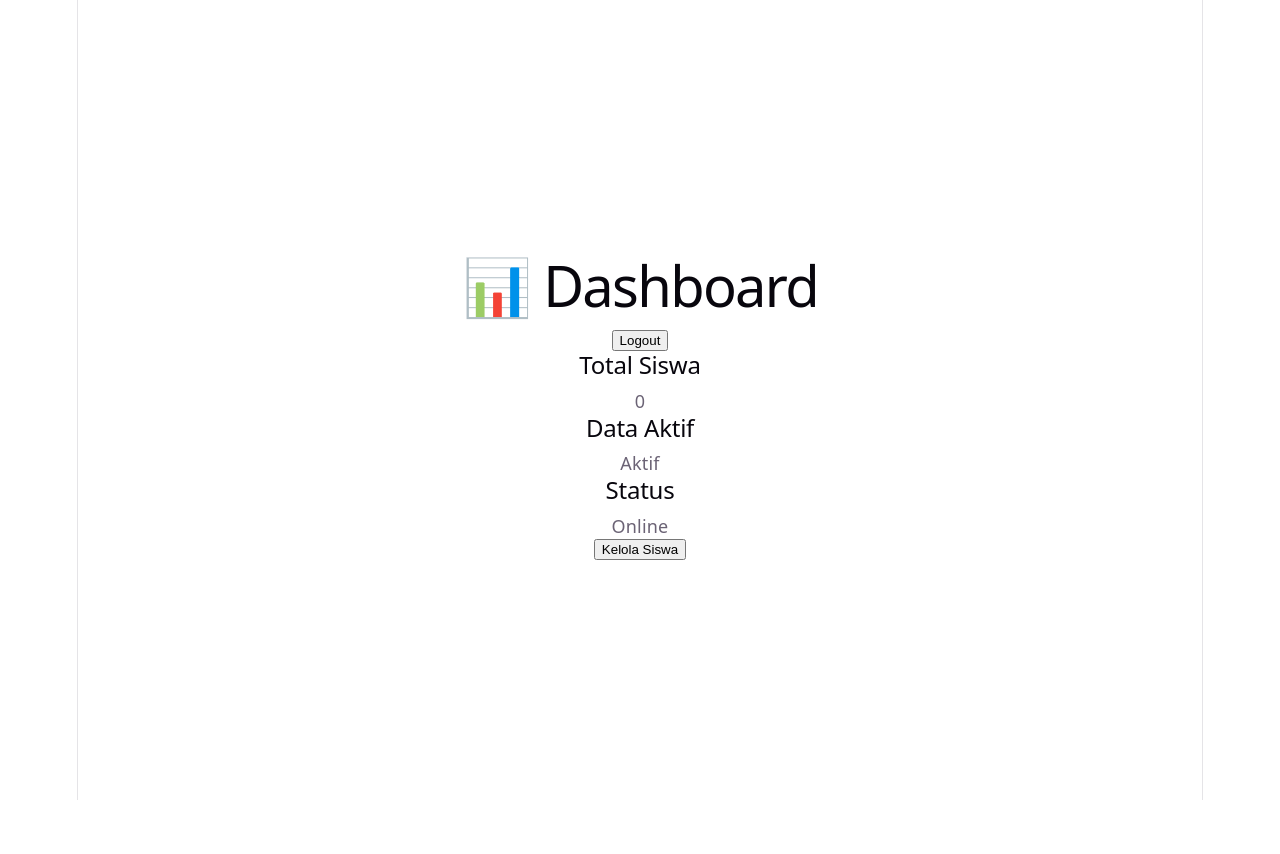
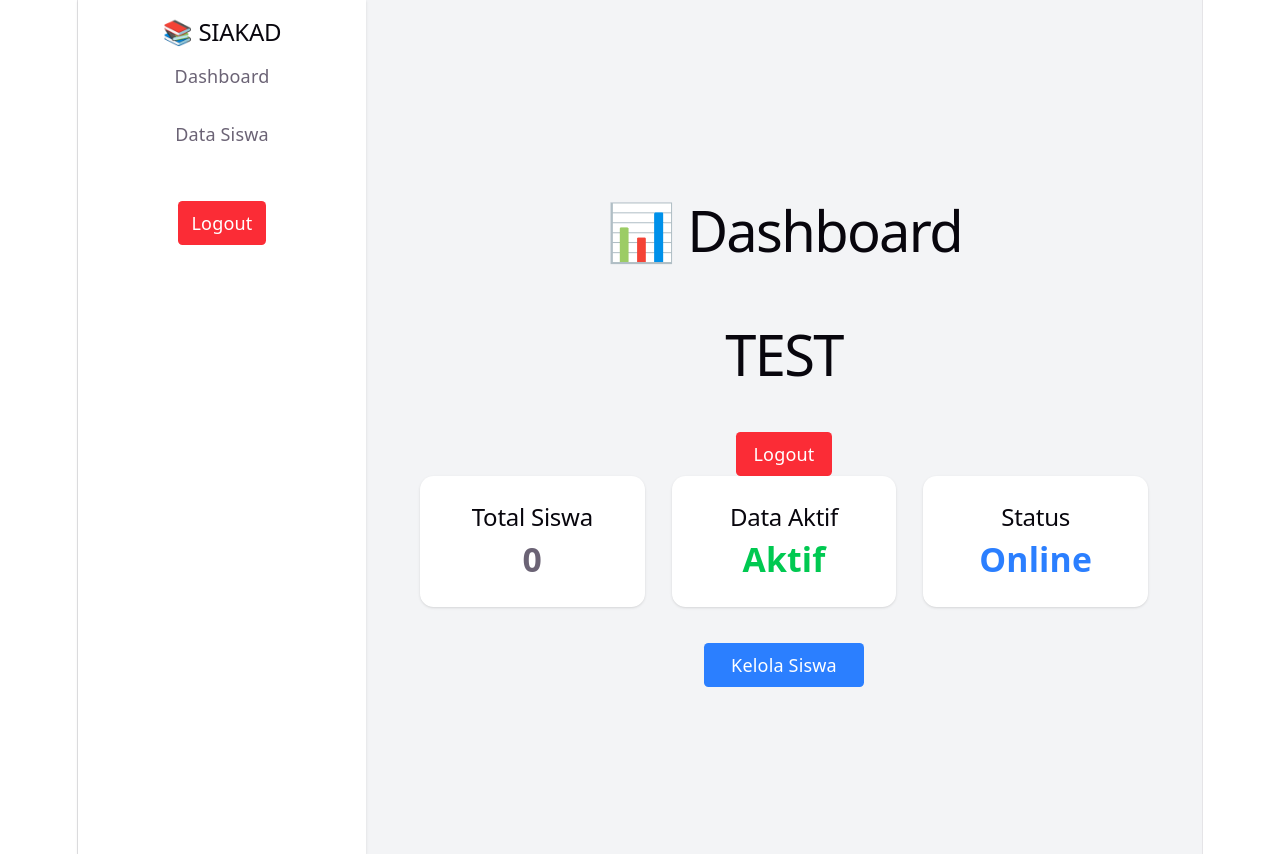
Before and after one commit to wreck046/siakad-react, a React (Vite) app: page / in a window 1280 px wide. Before the commit the page ends 800 px from the top, so only its background shows below. Built offline with nearby package versions, Linux system fonts and the light colour scheme; no server answers; sample sign-in values are in the browser's storage.

Commit message:
Bug in dashboard function where the const did not render correctly (forgot to add setTotalSiswa to useState)

```diff
--- a/src/App.jsx
+++ b/src/App.jsx
@@ -2,6 +2,7 @@ import { BrowserRouter, Routes, Route, Navigate } from "react-router-dom";
 import Dashboard from "./pages/Dashboard";
 import SiswaPage from "./pages/SiswaPage";
 import Login from "./pages/Login";
+import MainLayout from "./layouts/MainLayout";
 
 function App() {
   const isAuth = localStorage.getItem("token");
@@ -15,12 +16,28 @@ function App() {
         {/* Protected routes */}
         <Route
           path="/"
-          element={isAuth ? <Dashboard /> : <Navigate to="/login" />}
+          element={
+            isAuth ? (
+              <MainLayout>
+                <Dashboard />
+              </MainLayout>
+            ) : (
+              <Navigate to="/login" />
+            )
+          }
         />
 
         <Route
           path="/siswa"
-          element={isAuth ? <SiswaPage /> : <Navigate to="/login" />}
+          element={
+            isAuth ? (
+              <MainLayout>
+                <SiswaPage />
+              </MainLayout>
+            ) : (
+              <Navigate to="/login" />
+            )
+          }
         />
       </Routes>
     </BrowserRouter>
--- a/src/index.css
+++ b/src/index.css
@@ -1,6 +1,4 @@
-@tailwind base;
-@tailwind components;
-@tailwind utilities;
+@import "tailwindcss";
 
 :root {
   --text: #6b6375;
--- /dev/null
+++ b/src/layouts/MainLayout.jsx
@@ -0,0 +1,36 @@
+import { Link } from "react-router-dom";
+
+export default function MainLayout({ children }) {
+  return (
+    <div className="flex min-h-screen bg-gray-100">
+      {/* Sidebar */}
+      <div className="w-64 bg-white shadow p-4">
+        <h2 className="text-xl font-bold mb-6">📚 SIAKAD</h2>
+
+        <nav className="flex flex-col gap-3">
+          <Link to="/" className="hover:bg-gray-200 p-2 rounded">
+            Dashboard
+          </Link>
+
+          <Link to="/siswa" className="hover:bg-gray-200 p-2 rounded">
+            Data Siswa
+          </Link>
+        </nav>
+
+        {/* Logout */}
+        <button
+          className="mt-10 bg-red-500 text-white px-3 py-2 rounded"
+          onClick={() => {
+            localStorage.removeItem("token");
+            window.location.href = "/login";
+          }}
+        >
+          Logout
+        </button>
+      </div>
+
+      {/* Content */}
+      <div className="flex-1 p-6">{children}</div>
+    </div>
+  );
+}
--- a/src/pages/Dashboard.jsx
+++ b/src/pages/Dashboard.jsx
@@ -3,7 +3,7 @@ import { useNavigate } from "react-router-dom";
 import { getSiswa } from "../services/siswaService";
 
 export default function Dashboard() {
-  const totalSiswa = useState(0);
+  const [totalSiswa, setTotalSiswa] = useState(0);
   const navigate = useNavigate();
 
   useEffect(() => {
@@ -17,7 +17,9 @@ export default function Dashboard() {
 
   return (
     <div className="min-h-screen bg-gray-100 flex flex-col items-center justify-center p-6">
-      <h1 className="text-4xl font-bold mb-8">📊 Dashboard</h1>
+      <h1 className="text-4xl font-bold mb-8 text-black">📊 Dashboard</h1>
+
+      <h1 className="text-5xl text-red-500">TEST</h1>
 
       <button
         className="mt-4 bg-red-500 text-white px-4 py-2 rounded"
--- a/src/pages/SiswaPage.jsx
+++ b/src/pages/SiswaPage.jsx
@@ -24,6 +24,7 @@ export default function SiswaPage() {
   }, []);
 
   const handleTambah = async () => {
+    console.log("CLICKED");
     await createSiswa({ nama, nis });
 
     toast.success("Siswa berhasil ditambahkan!");
@@ -83,6 +84,7 @@ export default function SiswaPage() {
               onChange={(e) => setNis(e.target.value)}
             />
             <button
+              type="button"
               className="bg-blue-500 hover:bg-blue-600 text-white px-4 py-2 rounded"
               onClick={handleTambah}
             >
```
